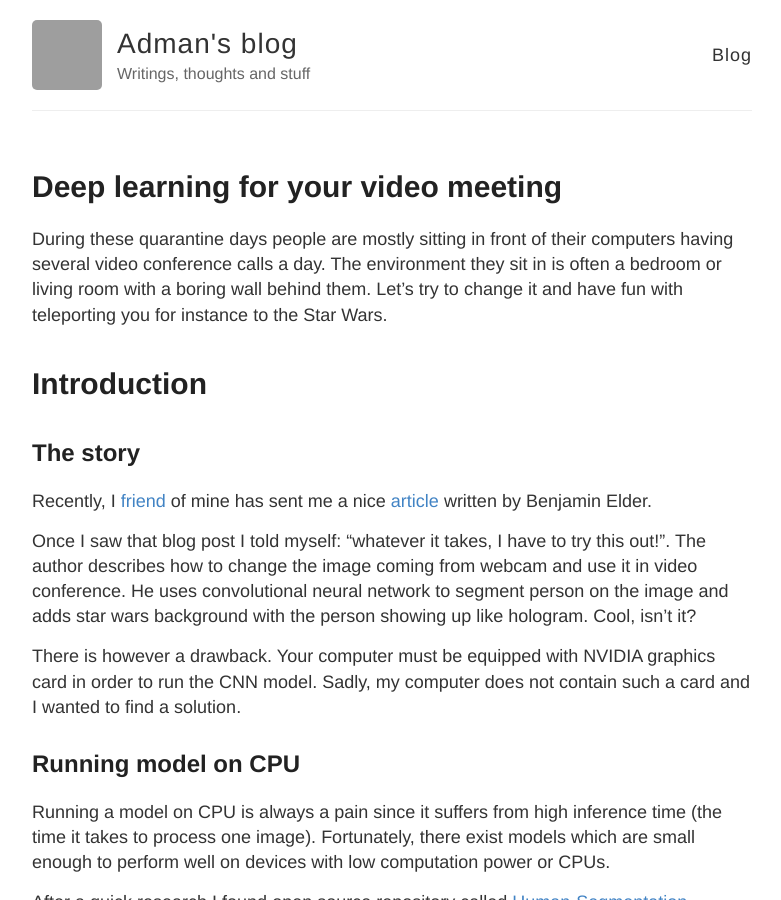
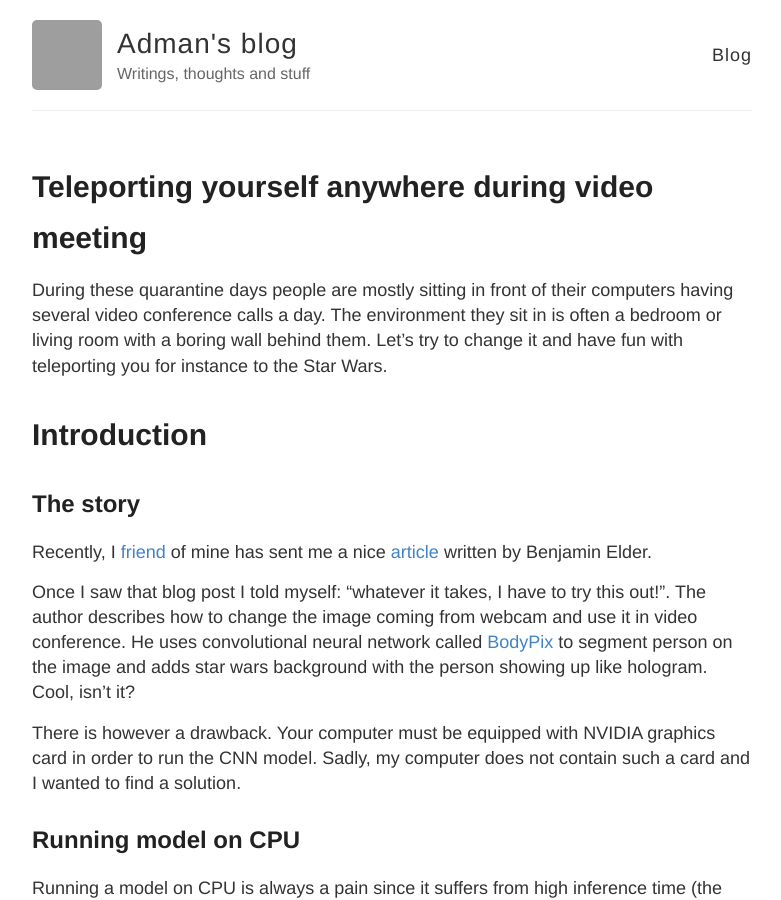
Before and after one commit to Adman/blog, a Jekyll site: the page built from _posts/2020-04-17-virtual-background.md, in a window 1280 px wide and 900 px high. Shown: the whole window, without its empty margins (248-1029 px from the left). Built offline with Jekyll 4.4.1, drawn with Linux system fonts in a browser that asks for light colours; some of the changed text lies outside the part shown; grey boxes are pictures that could not be loaded.

Commit message:
update: changed title and small fixes
Signed-off-by: Adrian Matejov <ado.matejov@gmail.com>

````diff
--- a/_posts/2020-04-17-virtual-background.md
+++ b/_posts/2020-04-17-virtual-background.md
@@ -1,6 +1,6 @@
 ---
 layout: post
-title: Deep learning for your video meeting
+title: Teleporting yourself anywhere during video meeting
 subtitle: How to impress your friends and colleagues
 ---
 
@@ -22,6 +22,7 @@ written by Benjamin Elder.
 Once I saw that blog post I told myself: "whatever it takes, I have to try this out!".
 The author describes how to change the image coming from
 webcam and use it in video conference. He uses convolutional neural network
+called [BodyPix](https://blog.tensorflow.org/2019/11/updated-bodypix-2.html)
 to segment person on the image and adds star wars background with the
 person showing up like hologram. Cool, isn't it?
 
@@ -217,7 +218,7 @@ while True:
 ```
 
 Run this script from the root of cloned repository
-```
+```bash
 $ python script.py
 ```
 
````
Also changed, not shown: other parts of _posts/2020-04-17-virtual-background.md (+2 -0 lines).
